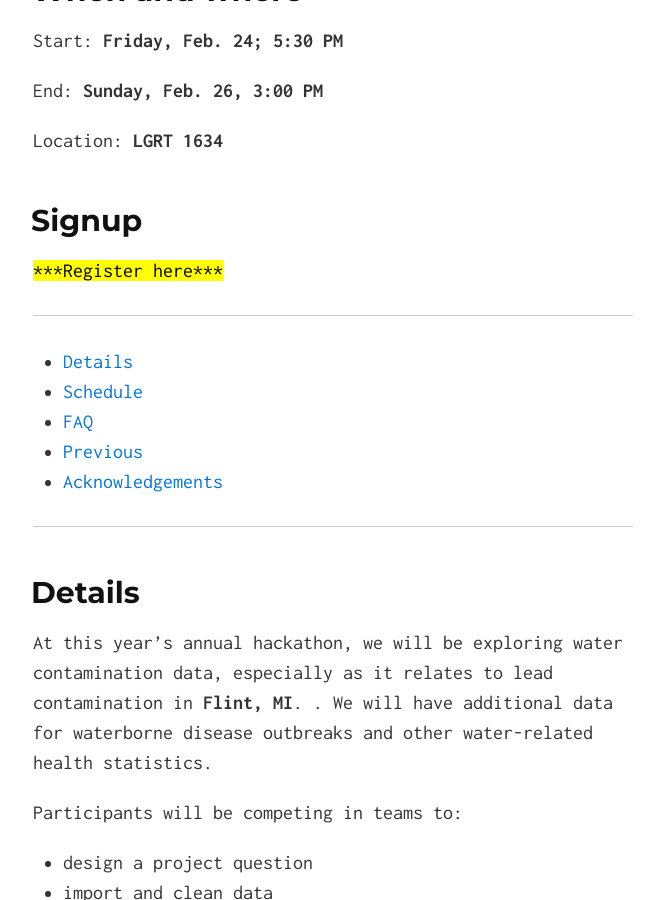
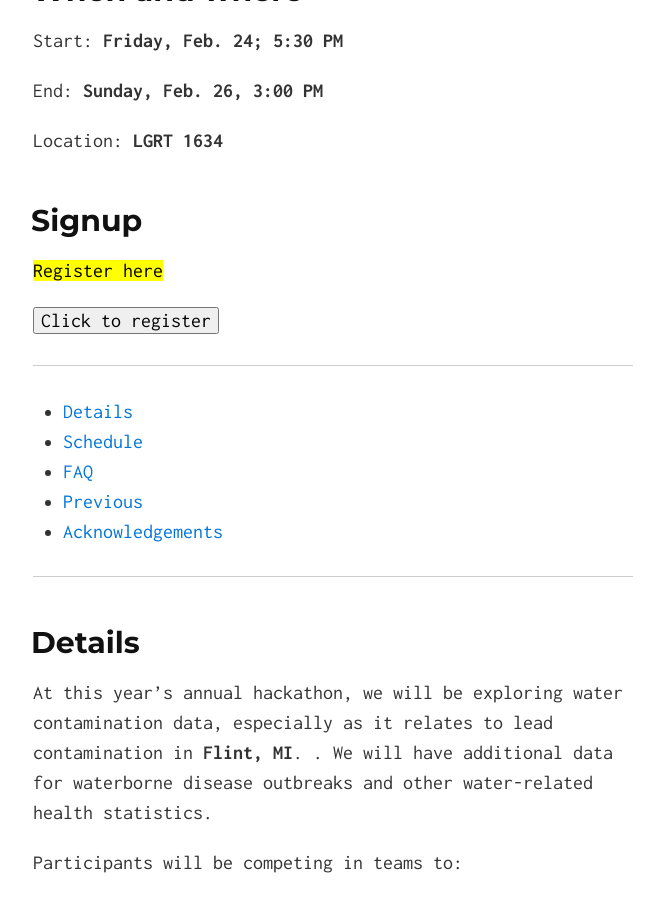
Before and after one commit to gridclub/Hack2O, a Jekyll site: the page built from index.md, in a window 1280 px wide and 900 px high, scrolled down 724 px. Shown: the whole window, without its empty margins (307-971 px from the left). Built offline with Jekyll 4.4.1, drawn with Linux system fonts in a browser that asks for light colours; nearby versions of some CDN libraries.

Commit message:
button woes part 2

```diff
--- a/index.md
+++ b/index.md
@@ -22,7 +22,9 @@ Location: **LGRT 1634**
 
 ## <a name="signup"></a> Signup
 
-<a href="https://docs.google.com/forms/d/e/1FAIpQLSfaGPM2AMbRzUOEENchr2A5HuQh3aUSdJDXX-qC4Ln3t0QCFQ/viewform" class="button"> <mark>***Register here*** </mark>  </a>
+<a href="https://docs.google.com/forms/d/e/1FAIpQLSfaGPM2AMbRzUOEENchr2A5HuQh3aUSdJDXX-qC4Ln3t0QCFQ/viewform" class="button"> <mark>Register here</mark>  </a>
+
+<button type="submit" formaction="https://docs.google.com/forms/d/e/1FAIpQLSfaGPM2AMbRzUOEENchr2A5HuQh3aUSdJDXX-qC4Ln3t0QCFQ/viewform">Click to register</button>
 
 
 * * *
```
